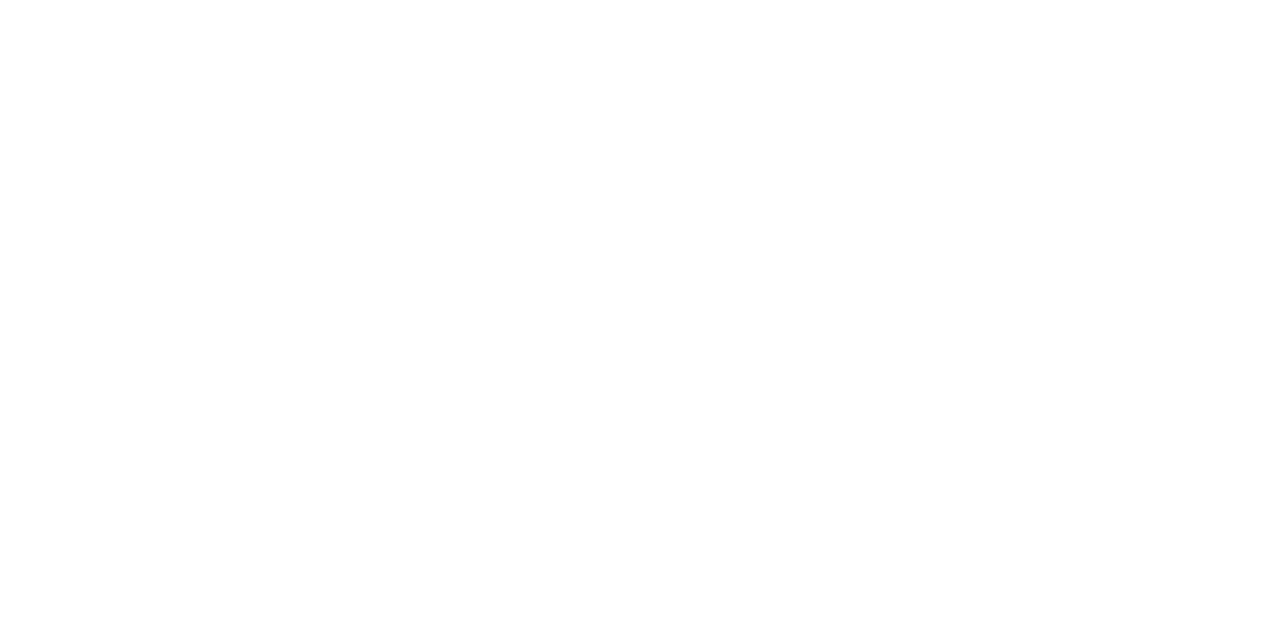
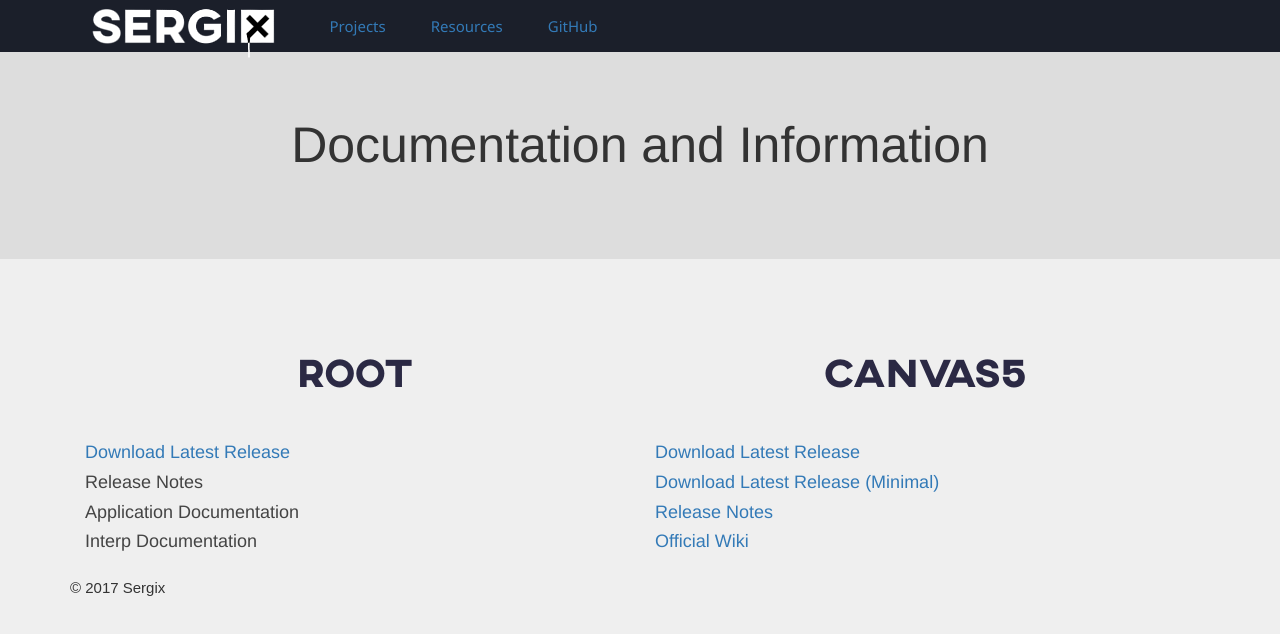
Before and after one commit to Sergix/Sergix.github.io, a plain HTML site: page resources/index.html in a window 1280 px wide. Drawn offline with nearby package versions, Linux system fonts and the light colour scheme.

Commit message:
Resource Page

```diff
--- a/projects/projects.css
+++ b/projects/projects.css
@@ -1,26 +1,20 @@
-.jumbotron h1 {
-    color: #ddd;
-    font-size: 7rem;
-    font-family: "Prime";
-}
-
 h2 {
     font-family: "Axis";
-    font-size: 4em;
+    font-size: 4rem;
 }
 
 p {
     font-size: 2.5rem;
-    font-family: "Segoe UI light", sans-serif;
+    font-family: "Segoe UI Light", sans-serif;
+}
+.jumbotron .row {
+    padding: 2em;
 }
 
-.jumbotron {
-    background-color: #2b2944;
-    background-size: cover;
-}
-
-.jumbotron .row {
-    padding: 2em;
+.jumbotron h1 {
+    color: #aaa;
+    font-size: 7rem;
+    font-family: "Segoe UI Light";
 }
 
 .jumbotron .row h2 {
--- a/resources/index.html
+++ b/resources/index.html
@@ -0,0 +1,84 @@
+<!DOCTYPE html>
+
+<html lang="en">
+    <head>
+        <meta charset="utf-8" />
+        <meta name="author" content="Peyton McGinnis"/>
+        <meta name="description" content="Sergix is a website that devotes its content to programming and development."/>
+        <meta name="viewport" content="width=device-width, initial-scale=1, maximum-scale=1, user-scalable=no,shrink-to-fit=no"/>
+        <title>Sergix | Resources</title>
+
+        <!-- Bootstrap -->
+        <link rel="stylesheet" type="text/css" href="https://maxcdn.bootstrapcdn.com/bootstrap/3.3.6/css/bootstrap.min.css"/>
+
+        <script src="https://ajax.googleapis.com/ajax/libs/jquery/1.9.1/jquery.min.js"></script>
+        <script src="https://maxcdn.bootstrapcdn.com/bootstrap/3.3.7/js/bootstrap.min.js"></script>
+
+        <!-- Icons and Fonts -->
+        <link rel="icon" type="image/x-icon" href="/img/icon/sergix-icon-shadow.ico"/>
+        <link rel="apple-touch-icon" sizes="128x128" href="/img/icon/sergix-icon-128-shadow.png"/>
+        <link rel="apple-touch-icon" sizes="256x256" href="/img/icon/sergix-icon-256-shadow.png"/>
+
+        <link rel="stylesheet" type="text/css" href="/fonts/Adamas.css"/>
+        <link rel="stylesheet" type="text/css" href="/fonts/Prime.css"/>
+        <link rel="stylesheet" type="text/css" href="/fonts/Axis.css"/>
+
+        <!-- Page sources -->
+        <link rel="stylesheet" type="text/css" href="/common.css"/>
+        <link rel="stylesheet" type="text/css" href="resources.css"/>
+    </head>
+    <body>
+        <nav class="navbar">
+            <div class="navbar-header">
+            <button type="button" class="navbar-toggle collapsed" data-toggle="collapse" data-target="#sergix-toggle-nav" aria-expanded="false">
+                <span class="sr-only">Toggle navigation</span>
+                <span class="icon-bar"></span>
+                <span class="icon-bar"></span>
+                <span class="icon-bar"></span>
+            </button>
+            <a class="navbar-brand" href="/index.html"><img src="/img/logo/sergix-scaled3-invert.png"></a>
+            </div>
+
+            <div class="collapse navbar-collapse" id="sergix-toggle-nav">
+            <ul class="nav navbar-nav navbar-left">
+                <li><a href="/projects/index.html">Projects</a></li>
+                <li><a href="/resources/index.html">Resources</a></li>
+                <li><a href="https://github.com/Sergix7440">GitHub</a></li>
+            </ul>
+            </div>
+        </nav>
+
+        <div class="jumbotron">
+            <section class="container">
+                <div class="row text-center">
+                    <h1>Documentation and Information</h1>
+                </div>
+            </section>
+        </div>
+
+        <section class="container">
+            <figure class="col-sm-6 text-left">
+                <h2 class="subheading text-center">root</h2>
+                <h4><a href="https://github.com/Sergix7440/root/raw/master/release/rootc.exe">Download Latest Release</a></h4>
+                <h4><a class="disabled" href="#">Release Notes</a></h4>
+                <h4><a class="disabled" href="#">Application Documentation</a></h4>
+                <h4><a class="disabled" href="#">Interp Documentation</a></h4>
+            </figure>
+            <figure class="col-sm-6 text-left">
+                <h2 class="subheading text-center">Canvas5</h2>
+                <h4><a href="https://raw.githubusercontent.com/Sergix7440/Canvas5/master/build/release/canvas5-release1.3.js">Download Latest Release</a></h4>
+                <h4><a href="https://raw.githubusercontent.com/Sergix7440/Canvas5/master/build/release/canvas5-release1.3.min.js">Download Latest Release (Minimal)</a></h4>
+                <h4><a href="https://raw.githubusercontent.com/Sergix7440/Canvas5/master/docs/Canvas5-documentation-release1.3.txt">Release Notes</a></h4>
+                <h4><a href="https://github.com/Sergix7440/Canvas5/wiki">Official Wiki</a></h4>
+            </figure>
+        </section>
+
+        <footer class="container">
+            <div class="row">
+                <figure class="col-sm-4">
+                    <p>&copy; 2017 Sergix</p>
+                </figure>
+            </div>
+        </footer>
+    </body>
+</html>
--- /dev/null
+++ b/resources/resources.css
@@ -0,0 +1,48 @@
+.jumbotron h1 {
+    color: #333;
+    font-size: 5rem;
+    font-family: "Segoe UI Light", Helvetica, sans-serif;
+}
+
+h2 {
+    font-family: "Axis";
+    font-size: 4rem;
+}
+
+p {
+    font-size: 2.5rem;
+    font-family: "Segoe UI light", sans-serif;
+}
+
+.jumbotron {
+    background-color: #ddd;
+    background-size: cover;
+}
+
+.jumbotron .row {
+    padding: 2em;
+}
+
+.jumbotron .row h2 {
+    color: #d2cc28;
+    font-size: 3.5rem;
+}
+
+.subheading {
+    padding: 1em;
+}
+
+.disabled {
+    color: #444;
+    text-decoration: none;
+}
+
+.disabled:hover {
+    color: #444;
+    text-decoration: none;
+}
+
+.disabled:active {
+    color: #444;
+    text-decoration: none;
+}
```
Also changed, not shown: projects/canvas5/index.html (+1 -1 lines), projects/index.html (+1 -1 lines), projects/root/index.html (+1 -1 lines).
